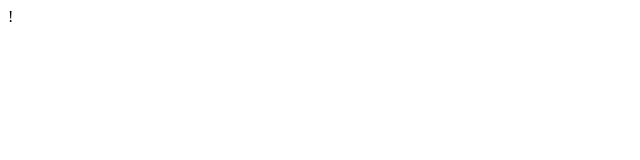
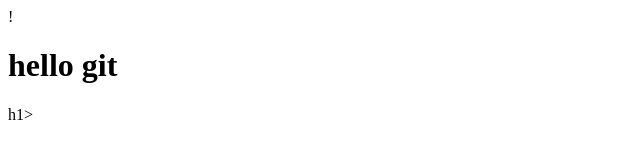
Before and after one commit to kov-son/git-kurs-4, a plain HTML site: page index.html in a window 1280 px wide. Shown: the whole page, without its empty margins (0-640 px from the left). Drawn offline with Linux system fonts and the light colour scheme.

Commit message:
dodany h1

```diff
--- a/index.html
+++ b/index.html
@@ -4,6 +4,7 @@
     <meta charset="UTF-8">
     <meta name="viewport" content="width=device-width, initial-scale=1.0">
     <title>isa GIT kurs 4</title>
+    <h1>hello git</H1>h1>
 </head>
 <body>
 
```
